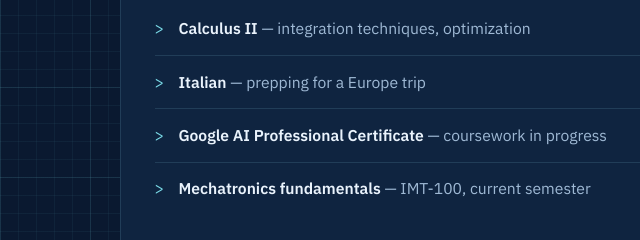
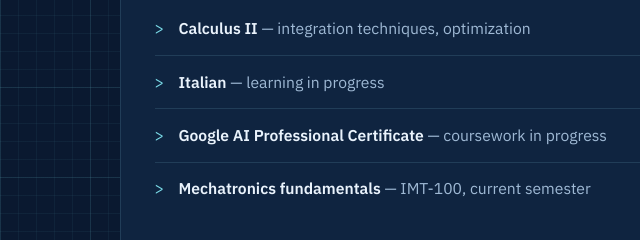
Before and after one commit to Christian-html/Chris-developer, a plain HTML site: page index.html in a window 1280 px wide. Shown: the part 2973-3213 px from the top of the page, 0-640 px from the left. Drawn offline with Linux system fonts and the light colour scheme.

Commit message:
Update info

```diff
--- a/index.html
+++ b/index.html
@@ -687,7 +687,7 @@
           </li>
           <li>
             <span class="glyph">&gt;</span>
-            <span class="desc"><strong>Italian</strong> — prepping for a Europe trip</span>
+            <span class="desc"><strong>Italian</strong> — learning in progress</span>
           </li>
           <li>
             <span class="glyph">&gt;</span>
```
